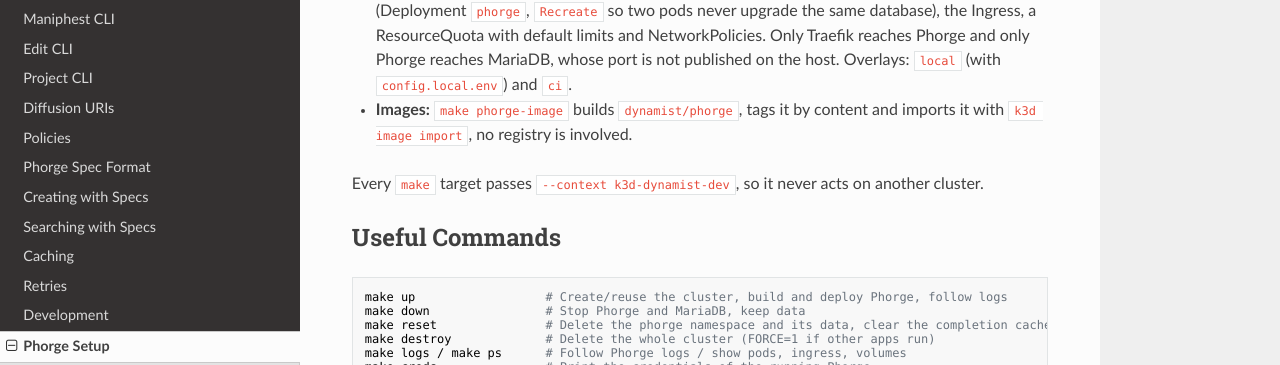
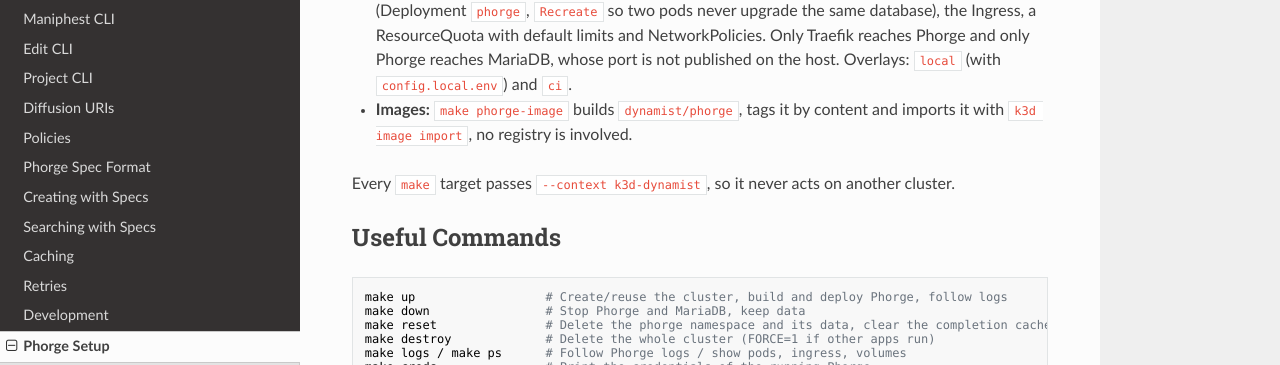
Before and after one commit to dynamist/phabfive, an MkDocs documentation site: the page built from docs/phorge-setup.md, in a window 1280 px wide and 900 px high, scrolled down 8784 px. Shown: the part 82-447 px from the top of the window. Built offline with MkDocs 1.6.1, drawn with Linux system fonts in a browser that asks for light colours; nearby versions of some CDN libraries.

Commit message:
chore: rename the shared k3d cluster to dynamist
The cluster is shared by noodle, dynatron and phabfive, and k8s/cluster/k3d.yaml
states that nothing in it may be app-specific, so the name should not carry an
app name. The -dev suffix goes too: the k3d- context prefix already says this is
a local cluster.

The kubectl context becomes k3d-dynamist. Delete the old cluster first with
`k3d cluster delete dynamist-dev`, then `make up`.

Co-Authored-By: Claude Opus 5 (1M context) <noreply@anthropic.com>

````diff
--- a/docs/phorge-setup.md
+++ b/docs/phorge-setup.md
@@ -11,7 +11,7 @@ mise trust && make tools     # k3d, kubectl and kubeconform, pinned in mise.toml
 make up
 ```
 
-`make up` creates the shared k3d cluster `dynamist-dev` (or reuses it), builds the `dynamist/phorge` image, imports it into the cluster, deploys `k8s/overlays/local` into the namespace `phorge` and follows the logs until Phorge is ready, including the admin password recovery link. Docker is required, the cluster runs in it. See [Kubernetes Setup](#kubernetes-setup).
+`make up` creates the shared k3d cluster `dynamist` (or reuses it), builds the `dynamist/phorge` image, imports it into the cluster, deploys `k8s/overlays/local` into the namespace `phorge` and follows the logs until Phorge is ready, including the admin password recovery link. Docker is required, the cluster runs in it. See [Kubernetes Setup](#kubernetes-setup).
 
 **2. Stop Phorge:** `make down` stops Phorge and MariaDB and keeps the data. `make reset` deletes the `phorge` namespace with all its data.
 
@@ -357,7 +357,7 @@ Phorge runs in a local [k3d](https://k3d.io) cluster, which is k3s in Docker. Th
 - **Phorge:** `k8s/base` holds the `phorge` namespace, MariaDB (StatefulSet `mariadb`), Phorge (Deployment `phorge`, `Recreate` so two pods never upgrade the same database), the Ingress, a ResourceQuota with default limits and NetworkPolicies. Only Traefik reaches Phorge and only Phorge reaches MariaDB, whose port is not published on the host. Overlays: `local` (with `config.local.env`) and `ci`.
 - **Images:** `make phorge-image` builds `dynamist/phorge`, tags it by content and imports it with `k3d image import`, no registry is involved.
 
-Every `make` target passes `--context k3d-dynamist-dev`, so it never acts on another cluster.
+Every `make` target passes `--context k3d-dynamist`, so it never acts on another cluster.
 
 ## Useful Commands
 
--- a/renovate.json
+++ b/renovate.json
@@ -101,7 +101,7 @@
       ],
       "groupName": "kubernetes toolchain",
       "prBodyNotes": [
-        ":warning: `k8s/cluster/k3d.yaml` is shared verbatim with every repo using the `dynamist-dev` cluster. Bump it in all of them in the same window, or the `coexistence` job fails on the diff. Recreate the cluster with `make destroy` + `make up` afterwards."
+        ":warning: `k8s/cluster/k3d.yaml` is shared verbatim with every repo using the `dynamist` cluster. Bump it in all of them in the same window, or the `coexistence` job fails on the diff. Recreate the cluster with `make destroy` + `make up` afterwards."
       ]
     },
     {
````
Also changed, not shown: AGENTS.md (+1 -1 lines), 4 other files.
